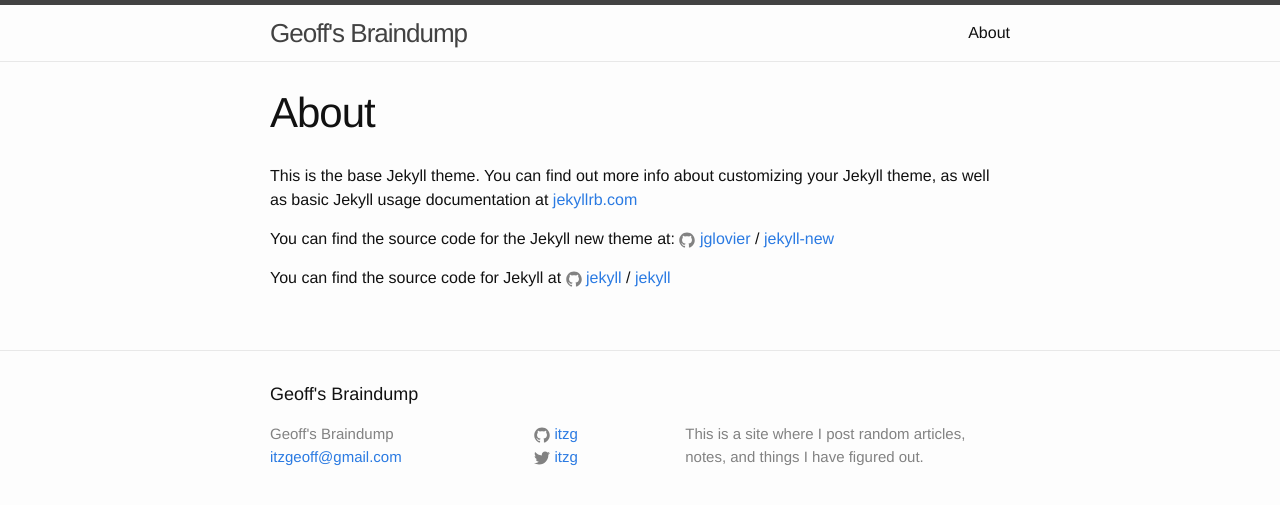
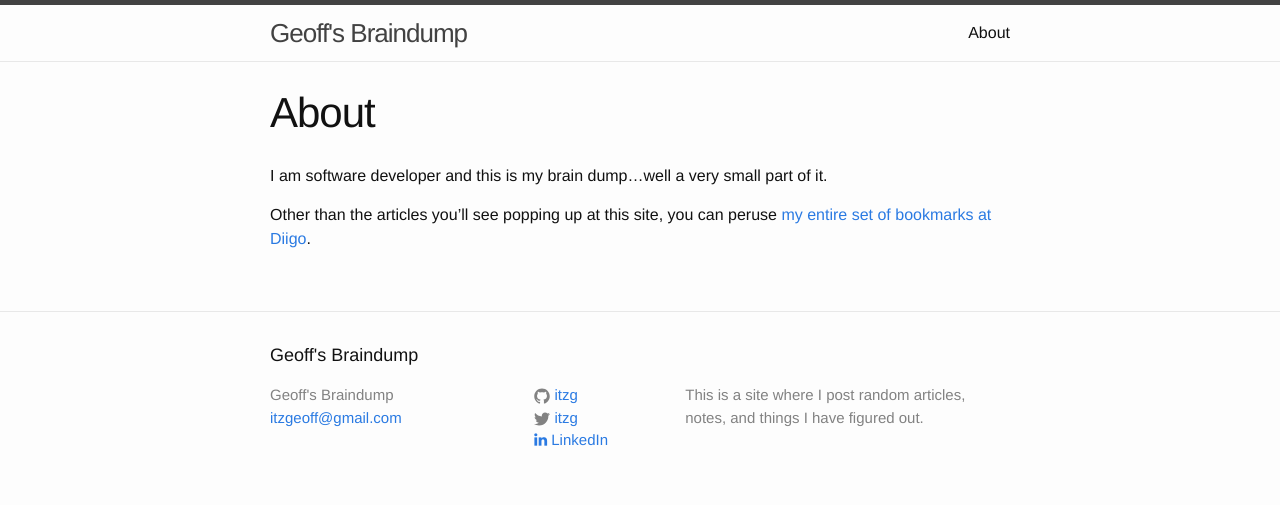
Before and after one commit to itzg/itzg.github.io, a Jekyll site: the page built from about.md, in a window 1280 px wide. Shown: the top 505 px of the page. Built offline with Jekyll 4.4.1, drawn with Linux system fonts in a browser that asks for light colours; nearby versions of some CDN libraries.

Commit message:
Personalized About and added LinkedIn link

```diff
--- a/_config.yml
+++ b/_config.yml
@@ -14,6 +14,7 @@ baseurl: "" # the subpath of your site, e.g. /blog
 url: "https://itzg.github.io" # the base hostname & protocol for your site
 twitter_username: itzg
 github_username:  itzg
+linkedin_username: itzgeoff
 
 # Build settings
 markdown: kramdown
--- a/_includes/footer.html
+++ b/_includes/footer.html
@@ -25,6 +25,14 @@
             {% include icon-twitter.html username=site.twitter_username %}
           </li>
           {% endif %}
+
+          {% if site.linkedin_username %}
+          <li>
+            <a href="https://linkedin.com/in/{{ site.linkedin_username }}">
+              <i class="fa fa-linkedin"></i> LinkedIn
+            </a>
+          </li>
+          {% endif %}
         </ul>
       </div>
 
--- a/_includes/head.html
+++ b/_includes/head.html
@@ -7,6 +7,7 @@
   <meta name="description" content="{% if page.excerpt %}{{ page.excerpt | strip_html | strip_newlines | truncate: 160 }}{% else %}{{ site.description }}{% endif %}">
 
   <link rel="stylesheet" href="{{ "/css/main.css" | prepend: site.baseurl }}">
+  <link rel="stylesheet" href="https://cdnjs.cloudflare.com/ajax/libs/font-awesome/4.6.3/css/font-awesome.css">
   <link rel="canonical" href="{{ page.url | replace:'index.html','' | prepend: site.baseurl | prepend: site.url }}">
   <link rel="alternate" type="application/rss+xml" title="{{ site.title }}" href="{{ "/feed.xml" | prepend: site.baseurl | prepend: site.url }}">
 </head>
--- a/about.md
+++ b/about.md
@@ -4,12 +4,7 @@ title: About
 permalink: /about/
 ---
 
-This is the base Jekyll theme. You can find out more info about customizing your Jekyll theme, as well as basic Jekyll usage documentation at [jekyllrb.com](http://jekyllrb.com/)
+I am software developer and this is my brain dump...well a very small part of it.
 
-You can find the source code for the Jekyll new theme at:
-{% include icon-github.html username="jglovier" %} /
-[jekyll-new](https://github.com/jglovier/jekyll-new)
-
-You can find the source code for Jekyll at
-{% include icon-github.html username="jekyll" %} /
-[jekyll](https://github.com/jekyll/jekyll)
+Other than the articles you'll see popping up at this site, you can peruse
+[my entire set of bookmarks at Diigo](https://www.diigo.com/user/itzgeoff).
```
